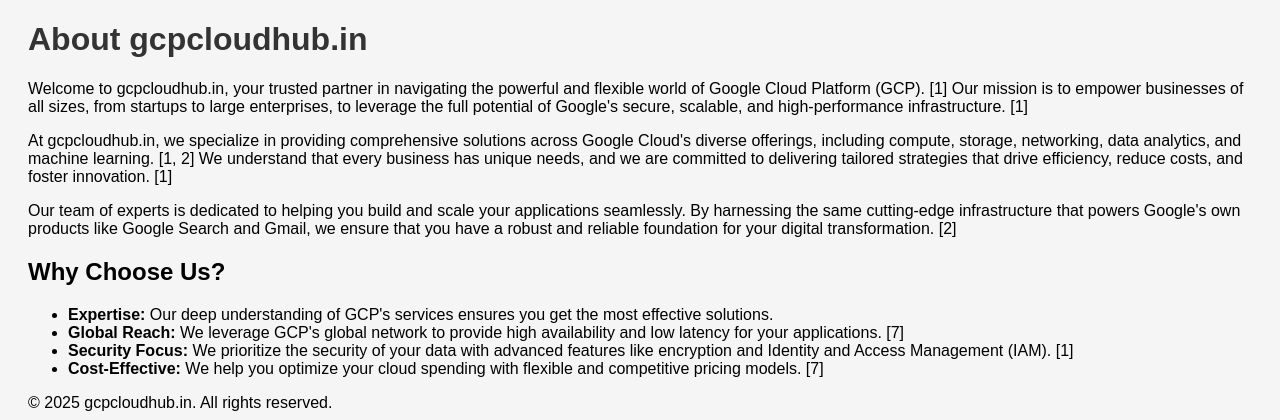
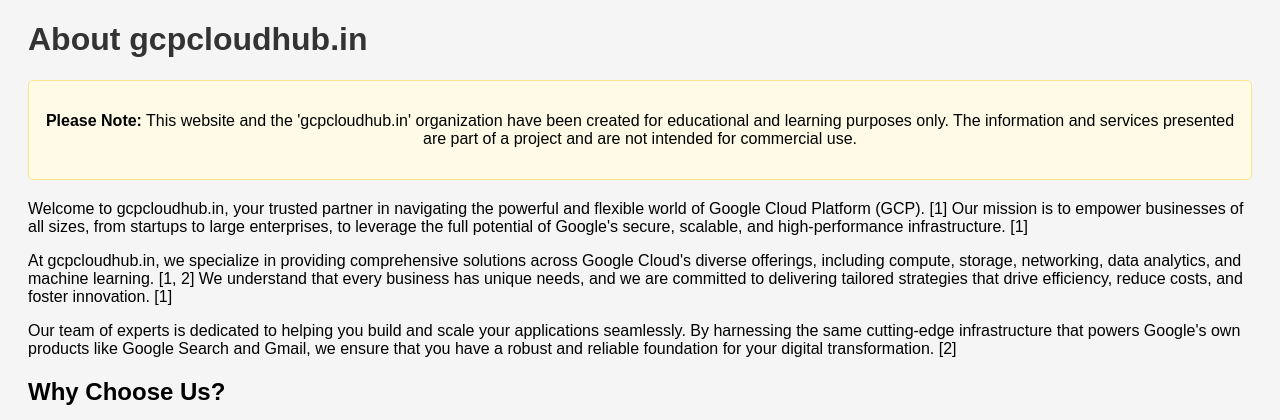
Before and after one commit to bikram-singh/Deploy-Python-Static-WebSite-to-GCS, a Flask app: page /about in a window 1280 px wide. Shown: the part 170-590 px from the top of the page. Run offline with Flask 3, Linux system fonts and the light colour scheme.

Commit message:
Update about.html

```diff
--- a/templates/about.html
+++ b/templates/about.html
@@ -5,6 +5,17 @@
     <meta name="viewport" content="width=device-width, initial-scale=1.0">
     <title>About Us - gcpcloudhub.in</title>
     <link rel="stylesheet" href="static/css/style.css">
+    <style>
+        /* Added some simple styling for the disclaimer box */
+        .disclaimer {
+            background-color: #fffbe6; /* Light yellow background */
+            border: 1px solid #ffe58f;   /* Yellow border */
+            border-radius: 5px;
+            padding: 15px;
+            margin: 20px 0;
+            text-align: center;
+        }
+    </style>
 </head>
 <body>
     <header>
@@ -20,9 +31,21 @@
     </header>
     <main>
         <h1>About gcpcloudhub.in</h1>
+
+        <!--/--/--/--/--/--/--/--/--/--/--/-->
+        <!--/--/--/ NEW SECTION ADDED /--/--/-->
+        <!--/--/--/--/--/--/--/--/--/--/--/-->
+        <div class="disclaimer">
+            <p><strong>Please Note:</strong> This website and the 'gcpcloudhub.in' organization have been created for educational and learning purposes only. The information and services presented are part of a project and are not intended for commercial use.</p>
+        </div>
+        <!--/--/--/--/--/--/--/--/--/--/--/-->
+        <!--/--/--/ END OF NEW SECTION /--/--/-->
+        <!--/--/--/--/--/--/--/--/--/--/--/-->
+
         <p>Welcome to gcpcloudhub.in, your trusted partner in navigating the powerful and flexible world of Google Cloud Platform (GCP). [1] Our mission is to empower businesses of all sizes, from startups to large enterprises, to leverage the full potential of Google's secure, scalable, and high-performance infrastructure. [1]</p>
         <p>At gcpcloudhub.in, we specialize in providing comprehensive solutions across Google Cloud's diverse offerings, including compute, storage, networking, data analytics, and machine learning. [1, 2] We understand that every business has unique needs, and we are committed to delivering tailored strategies that drive efficiency, reduce costs, and foster innovation. [1]</p>
         <p>Our team of experts is dedicated to helping you build and scale your applications seamlessly. By harnessing the same cutting-edge infrastructure that powers Google's own products like Google Search and Gmail, we ensure that you have a robust and reliable foundation for your digital transformation. [2]</p>
+
         <h2>Why Choose Us?</h2>
         <ul>
             <li><strong>Expertise:</strong> Our deep understanding of GCP's services ensures you get the most effective solutions.</li>
```
